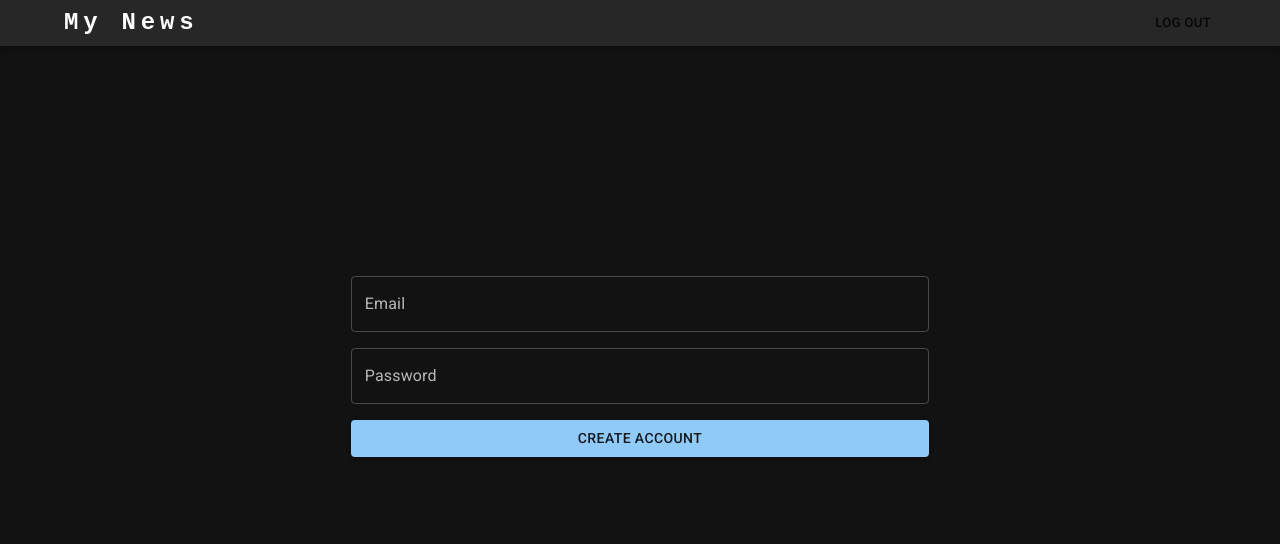
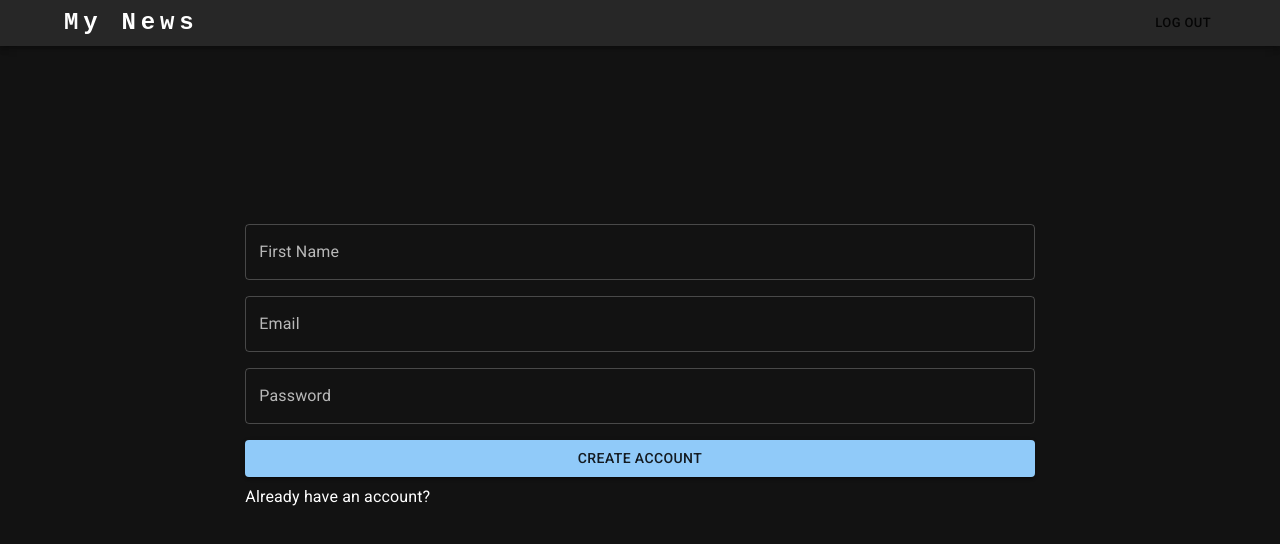
Before and after one commit to trevorphilbrick/my-news, a React (Vite) app: page /signup in a window 1280 px wide. Shown: the top 544 px of the page. Built offline with nearby package versions, Linux system fonts and the light colour scheme; no server answers.

Commit message:
firebase user storage & zustand auth

```diff
--- a/src/components/Welcome.tsx
+++ b/src/components/Welcome.tsx
@@ -1,5 +1,12 @@
+import { useEffect } from "react";
+import { useAuthStore } from "../zustand/useAuthStore";
 
 const Welcome  = () => {
+  const {user} = useAuthStore();
+
+  useEffect(()=>{
+    console.log(user)
+  }, [user])
 
   return (
     <div>
--- a/src/firebase.ts
+++ b/src/firebase.ts
@@ -1,6 +1,7 @@
 // Import the functions you need from the SDKs you need
 import { initializeApp } from "firebase/app";
 import { getAuth } from "firebase/auth";
+import { getFirestore } from "firebase/firestore";
 // TODO: Add SDKs for Firebase products that you want to use
 // https://firebase.google.com/docs/web/setup#available-libraries
 
@@ -19,5 +20,6 @@ const firebaseConfig = {
 // Initialize Firebase
 const app = initializeApp(firebaseConfig);
 
+export const db = getFirestore(app);
 export const auth = getAuth(app);
 export default app;
--- a/src/pages/Login.tsx
+++ b/src/pages/Login.tsx
@@ -2,9 +2,11 @@ import {  signInWithEmailAndPassword   } from 'firebase/auth';
 import { useNavigate } from 'react-router-dom'
 import { auth } from '../firebase';
 import { useFormik } from 'formik';
-import { Button, Container, TextField } from '@mui/material';
+import { Button, Container, TextField, Typography } from '@mui/material';
+import { useAuthStore } from '../zustand/useAuthStore'
 
 const Login = () => {
+    const {setUser} = useAuthStore();
     const navigate = useNavigate();
 
     const formik = useFormik({
@@ -17,8 +19,9 @@ const Login = () => {
             .then((userCredential) => {
                 // Signed in
                 const user = userCredential.user;
-                navigate("/welcome")
-                console.log(user);
+                setUser(user);
+                console.log('logged in')
+                navigate("/")
             })
             .catch((error) => {
                 console.log(error)
@@ -59,7 +62,9 @@ const Login = () => {
                         <Button color="primary" variant="contained" fullWidth type="submit">
                             Login
                         </Button>
+                        <Typography sx={{color: 'white', mt: 1}} onClick={() => navigate("/signUp")}>Don't have an account with us?</Typography>
                     </form>
+
                     </Container>
                 </Container>
         </>
--- a/src/pages/SignUp.tsx
+++ b/src/pages/SignUp.tsx
@@ -1,26 +1,42 @@
 import {  createUserWithEmailAndPassword  } from 'firebase/auth';
+import { doc, setDoc } from "firebase/firestore";
 import { useNavigate } from 'react-router-dom';
-import { auth } from '../firebase';
+import { auth, db } from '../firebase';
+import { useAuthStore } from '../zustand/useAuthStore'
 import { useFormik } from 'formik';
-import { Button, Container, TextField } from '@mui/material';
+import { Button, Container, TextField, Typography } from '@mui/material';
+import { useState } from 'react';
 
 const SignUp = () => {
+    const {setUser} = useAuthStore();
     const navigate = useNavigate();
+    const [accountExists, setAccountExists] = useState(false)
 
     const formik = useFormik({
         initialValues: {
+            firstName: '',
             email: '',
             password: '',
         },
         onSubmit: async(values) => {
             await createUserWithEmailAndPassword(auth, values.email, values.password)
-            .then((userCredential) => {
+            .then(async(userCredential) => {
                 // Signed in
-                const user = userCredential.user;
-                console.log(user);
-                navigate("/login")
+                const authRes = userCredential.user;
+                const firstName = values.firstName
+                await setDoc(doc(db, 'user-preferences', authRes.uid), {
+                    firstName: firstName,
+                    email: authRes.email,
+                    uid: authRes.uid,
+                    savedArticles: [],
+                    searchHistory: []
+                })
+                setUser(authRes);
+                console.log('signed up');
+                navigate("/");
             })
             .catch((error) => {
+                setAccountExists(true)
                 console.log(error)
             });
         },
@@ -31,6 +47,19 @@ const SignUp = () => {
                 <Container sx={{ height: '100vh'}}>
                     <Container sx={{display: 'flex', height: '80vh', justifyContent: 'center', alignItems: 'center'}}>
                     <form onSubmit={formik.handleSubmit}>
+                    {accountExists ? <Typography sx={{color: 'red', mb: 1}}>This account already exists! Please enter a different email.</Typography> : null}
+                        <TextField
+                            fullWidth
+                            id="firstName"
+                            name="firstName"
+                            label="First Name"
+                            value={formik.values.firstName}
+                            onChange={formik.handleChange}
+                            onBlur={formik.handleBlur}
+                            error={formik.touched.firstName && Boolean(formik.errors.firstName)}
+                            helperText={formik.touched.firstName && formik.errors.firstName}
+                            sx={{mb: 2}}
+                        />
                         <TextField
                             fullWidth
                             id="email"
@@ -59,6 +88,7 @@ const SignUp = () => {
                         <Button color="primary" variant="contained" fullWidth type="submit">
                             Create Account
                         </Button>
+                    <Typography sx={{color: 'white', mt: 1}} onClick={() => navigate("/login")}>Already have an account?</Typography>
                     </form>
                 </Container>
                 </Container>
--- /dev/null
+++ b/src/zustand/useAuthStore.ts
@@ -0,0 +1,12 @@
+import { create } from "zustand";
+import { User } from 'firebase/auth'
+
+export type AuthState = {
+   user: User | Record<string, never>;
+   setUser: (user: User) => void;
+}
+
+export const useAuthStore = create<AuthState>((set) => ({
+   user: {},
+   setUser: (user: User) => set(() => ({user}))
+}));
```
